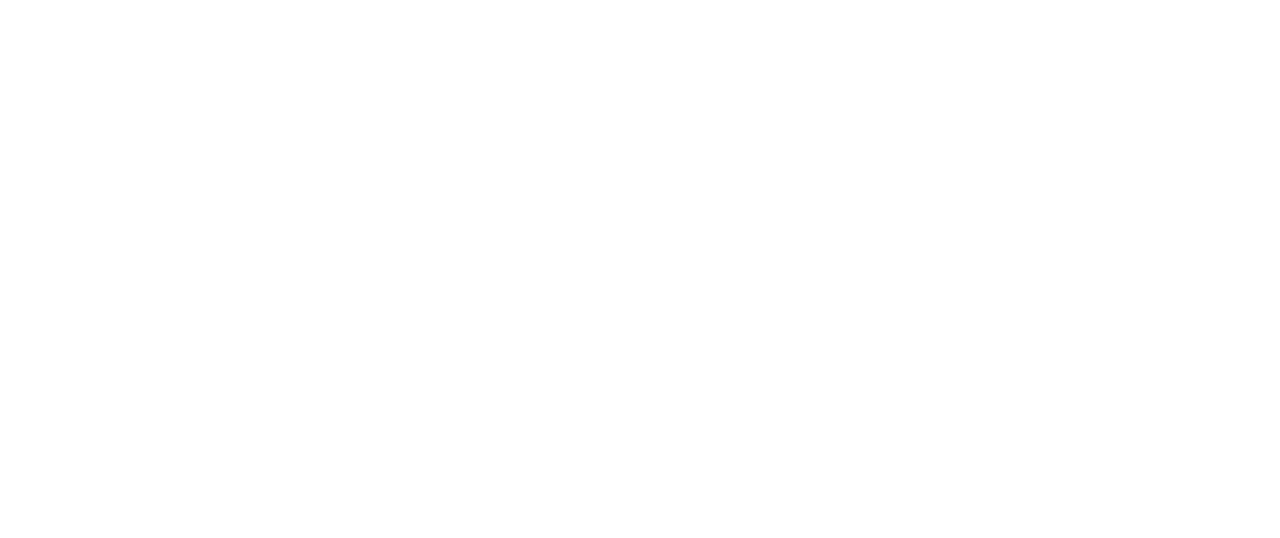
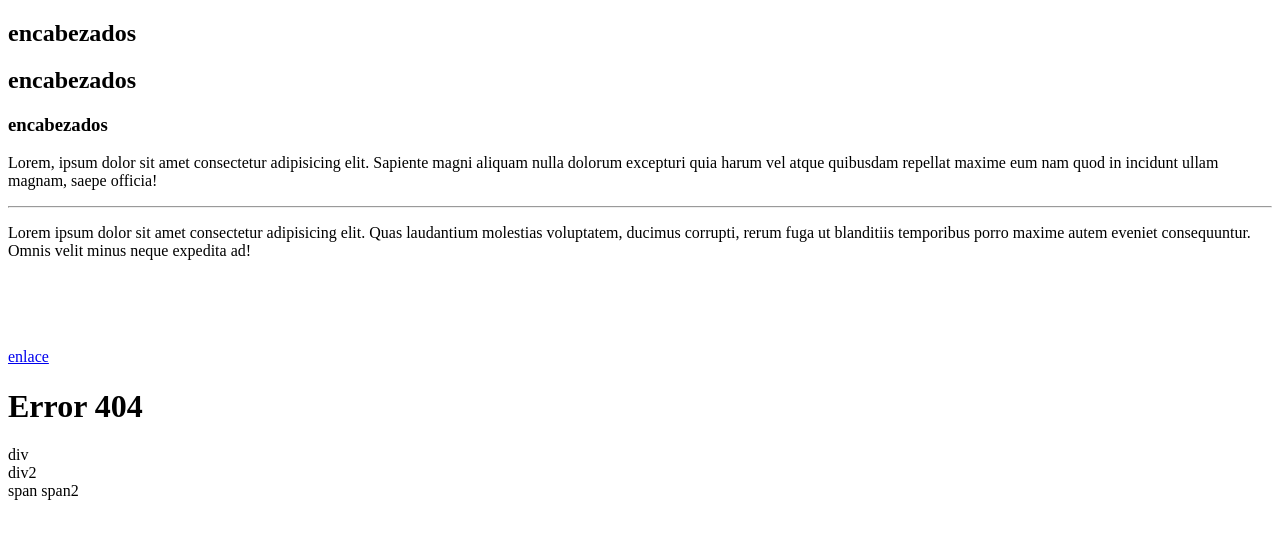
Before and after one commit to MigueCas19/Desarrollo_web, a plain HTML site: page index.html in a window 1280 px wide. Drawn offline with Linux system fonts and the light colour scheme.

Commit message:
Third commit

```diff
--- a/index.html
+++ b/index.html
@@ -7,6 +7,29 @@
     <title>Clase de desarrollo</title>
 </head>
 <body>
-    <h1></h1>
+    <section>
+        <h1>encabezados</h1>
+        <h2>encabezados</h2>
+        <h3>encabezados</h3>
+    </section>
+
+    <p>Lorem, ipsum dolor sit amet consectetur adipisicing elit. Sapiente magni aliquam nulla dolorum excepturi quia harum vel atque quibusdam repellat maxime eum nam quod in incidunt ullam magnam, saepe officia!</p>
+    <hr>
+    <p>Lorem ipsum dolor sit amet consectetur adipisicing elit. Quas laudantium molestias voluptatem, ducimus corrupti, rerum fuga ut blanditiis temporibus porro maxime autem eveniet consequuntur. Omnis velit minus neque expedita ad!</p>
+    <br>
+    <br>
+    <br>
+    <br>
+    <a href="index2.html">enlace</a>
+
+    <h1>Error 404</h1>
+    <div>div</div>
+
+    <div>div2</div>
+    <span>span</span>
+    <span>span2</span>
+
 </body>
+
+
 </html>
```
Also changed, not shown: index2.html (added, +25 -0 lines), www/images/download.jpg (added).
